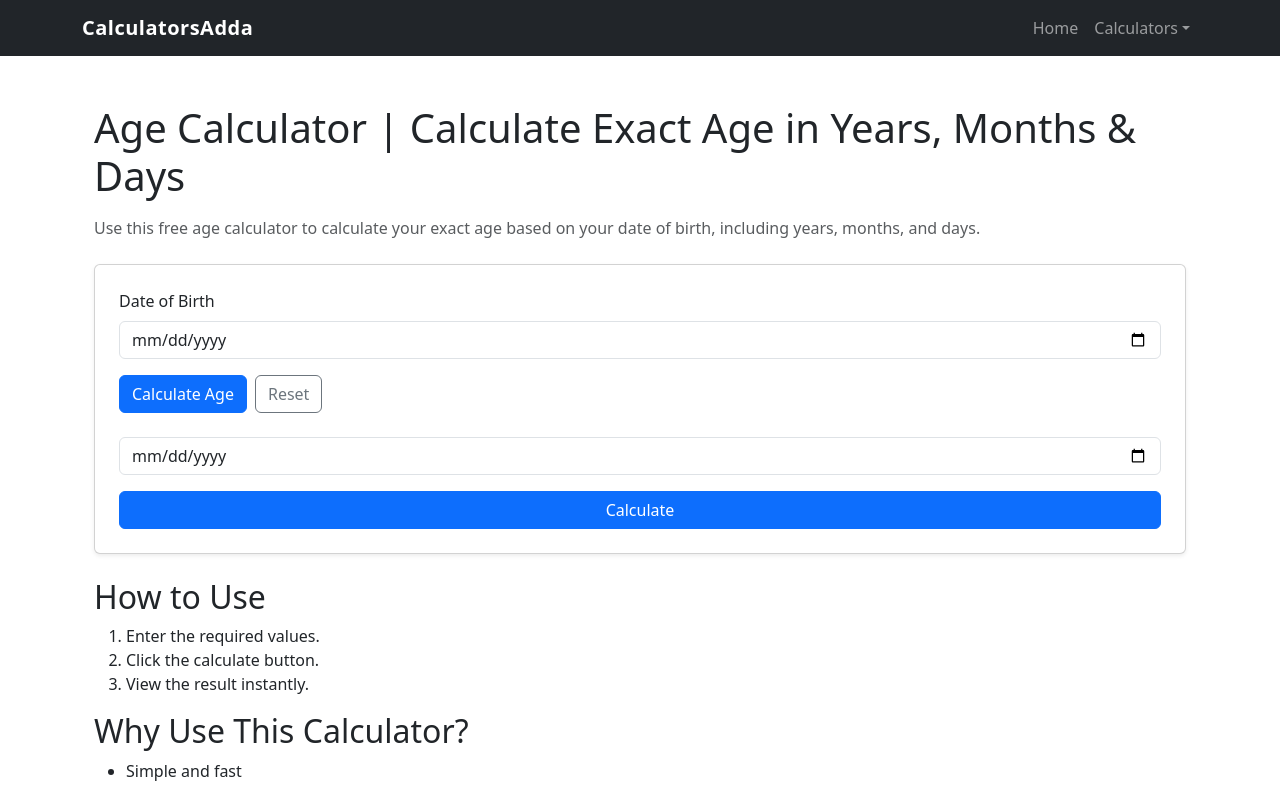
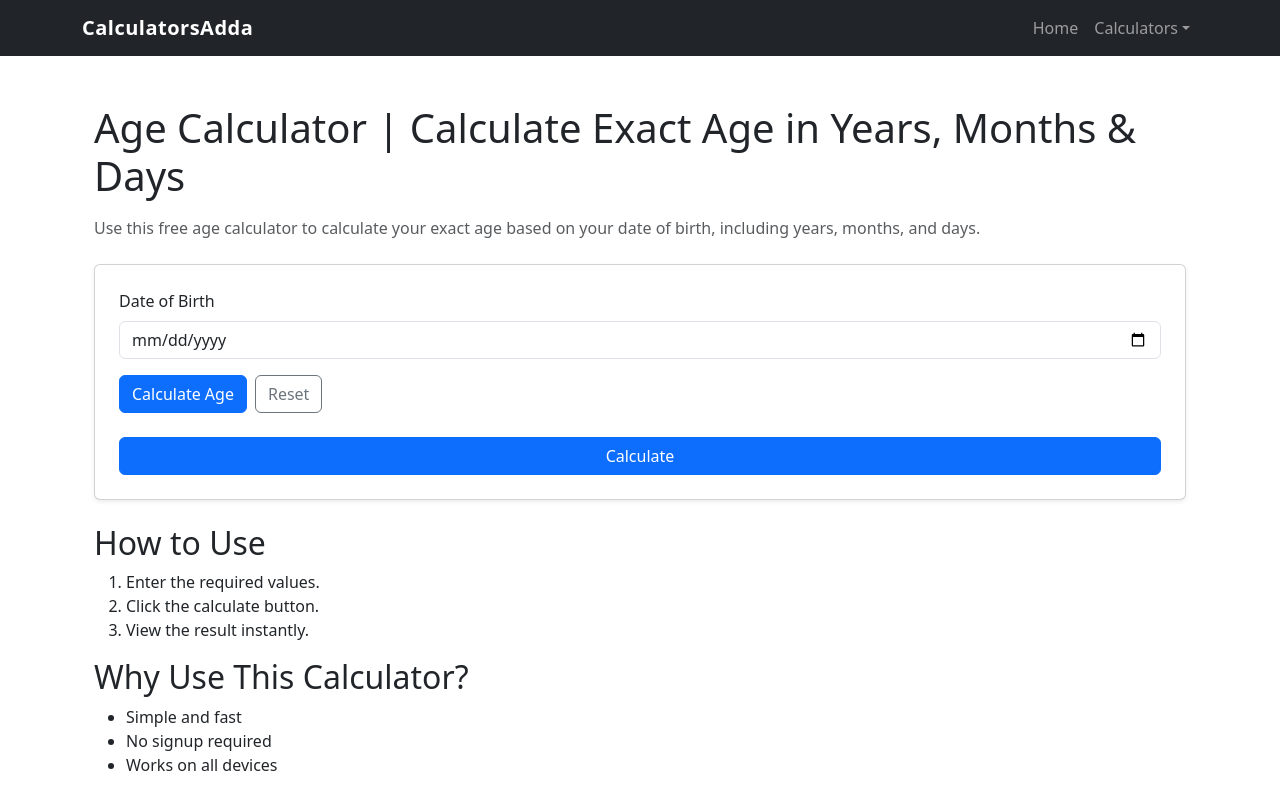
Before and after one commit to 04SURAJ/calculators.adda, a React (Vite) app: page /calculators/other/age-calculator in a window 1280 px wide. Shown: the top 787 px of the page. Built offline with nearby package versions, Linux system fonts and the light colour scheme.

Commit message:
age calc update

```diff
--- a/src/calculators/other/AgeCalculator.jsx
+++ b/src/calculators/other/AgeCalculator.jsx
@@ -117,7 +117,7 @@ const seo = calculatorsSeo["age-calculator"];
             </li>
           </ul>
         </div>
-      )}      <input type="date" className="form-control mb-3" />
+      )}
       <button className="btn btn-primary">Calculate</button>
     </CalculatorLayout>
 
```
